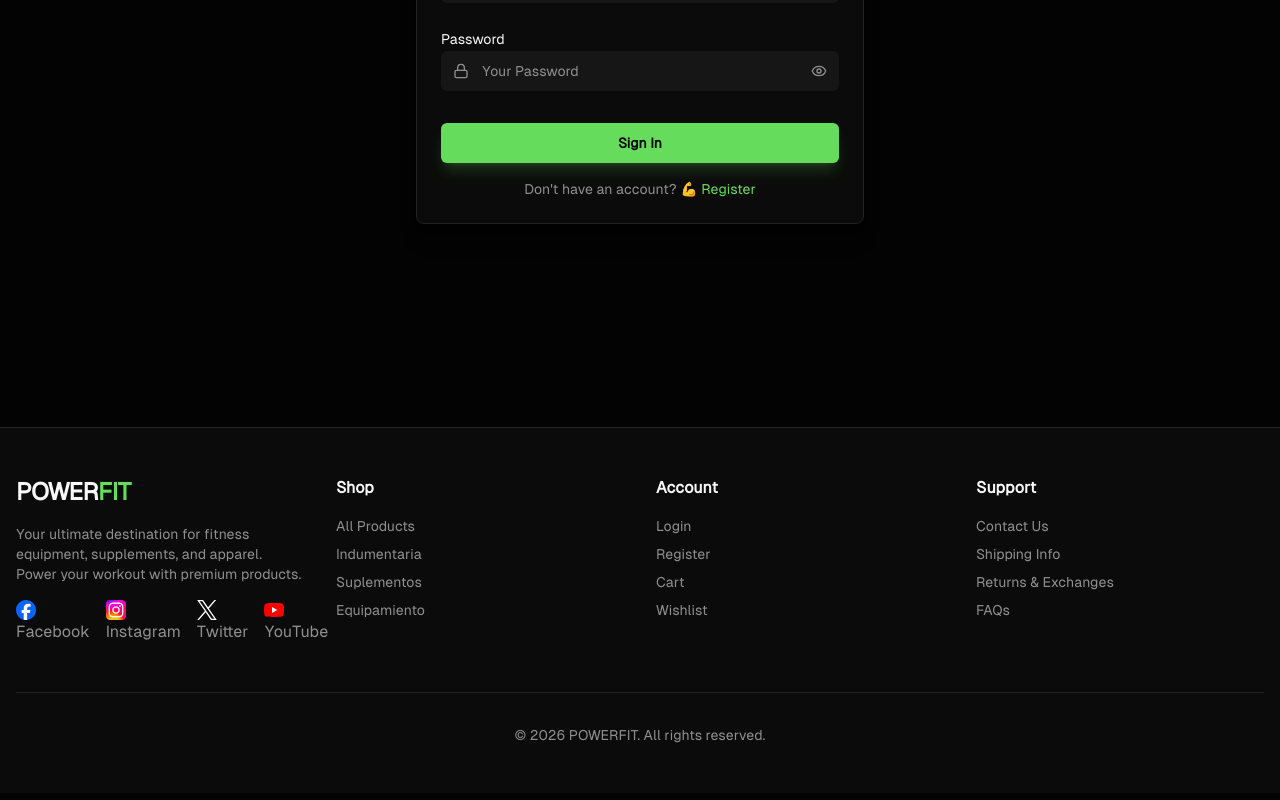
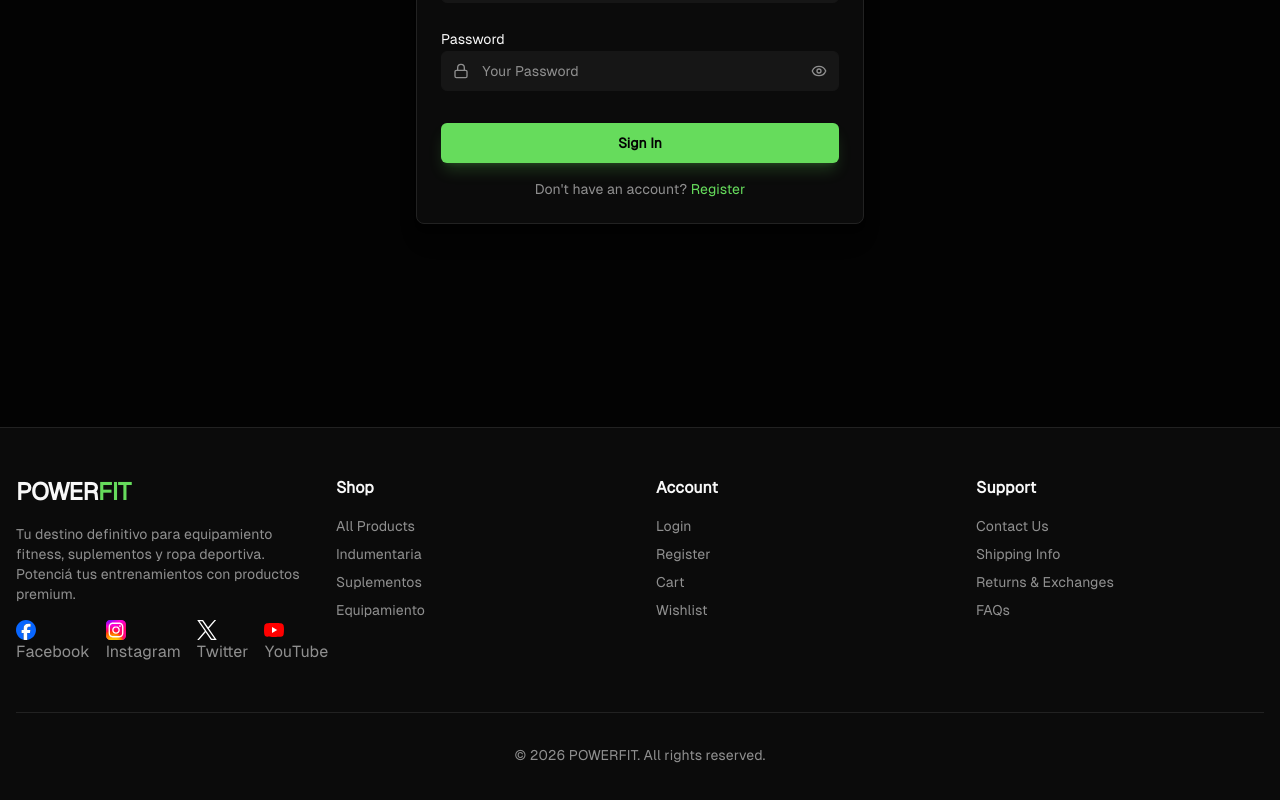
Before and after one commit to IvanPlaza44/powerfit_Frontend, a React (Vite) app: page /login in a window 1280 px wide. Shown: the part 438-1238 px from the top of the page. Built offline with nearby package versions, Linux system fonts and the light colour scheme.

Commit message:
hice un cambio

```diff
--- a/src/components/Footer.jsx
+++ b/src/components/Footer.jsx
@@ -19,8 +19,8 @@ export default function Footer() {
               </span>
             </Link>
             <p className="mt-4 text-sm text-muted-foreground">
-              Your ultimate destination for fitness equipment, supplements, and apparel.
-              Power your workout with premium products.
+              Tu destino definitivo para equipamiento fitness,
+              suplementos y ropa deportiva. Potenciá tus entrenamientos con productos premium.
             </p>
             <div className="mt-4 flex gap-4">
               <Link to="#" className="text-muted-foreground transition-colors hover:text-primary">
--- a/src/views/Login.jsx
+++ b/src/views/Login.jsx
@@ -144,7 +144,7 @@ export default function Login() {
 
             {/* Footer Form */}
             <p className="text-center text-sm text-muted-foreground">
-              Don't have an account? {"💪"}{" "}
+              Don't have an account?{" "}
               <Link to="/register" className="text-primary hover:underline font-medium transition-all">
                 Register
               </Link>
```
